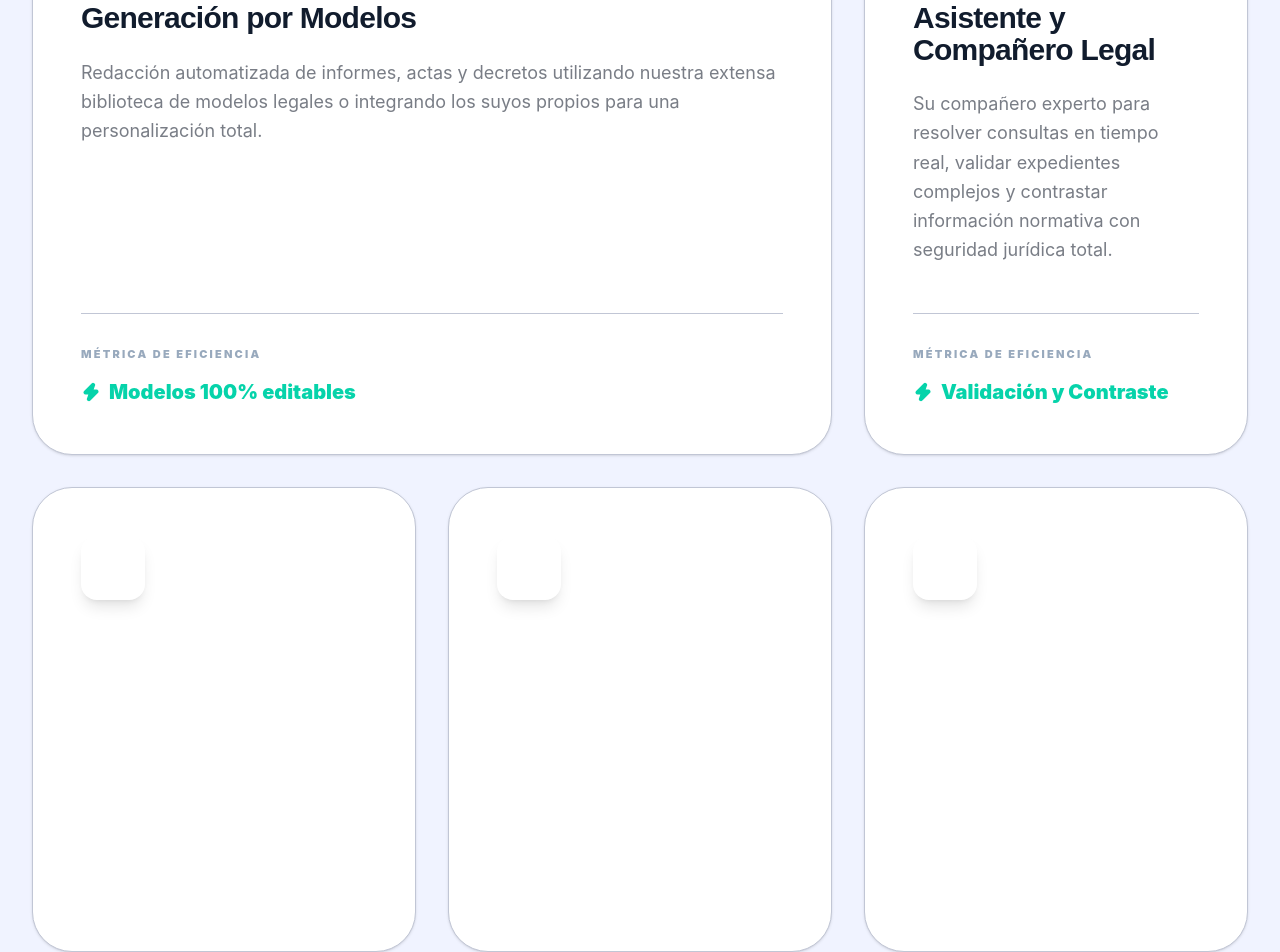
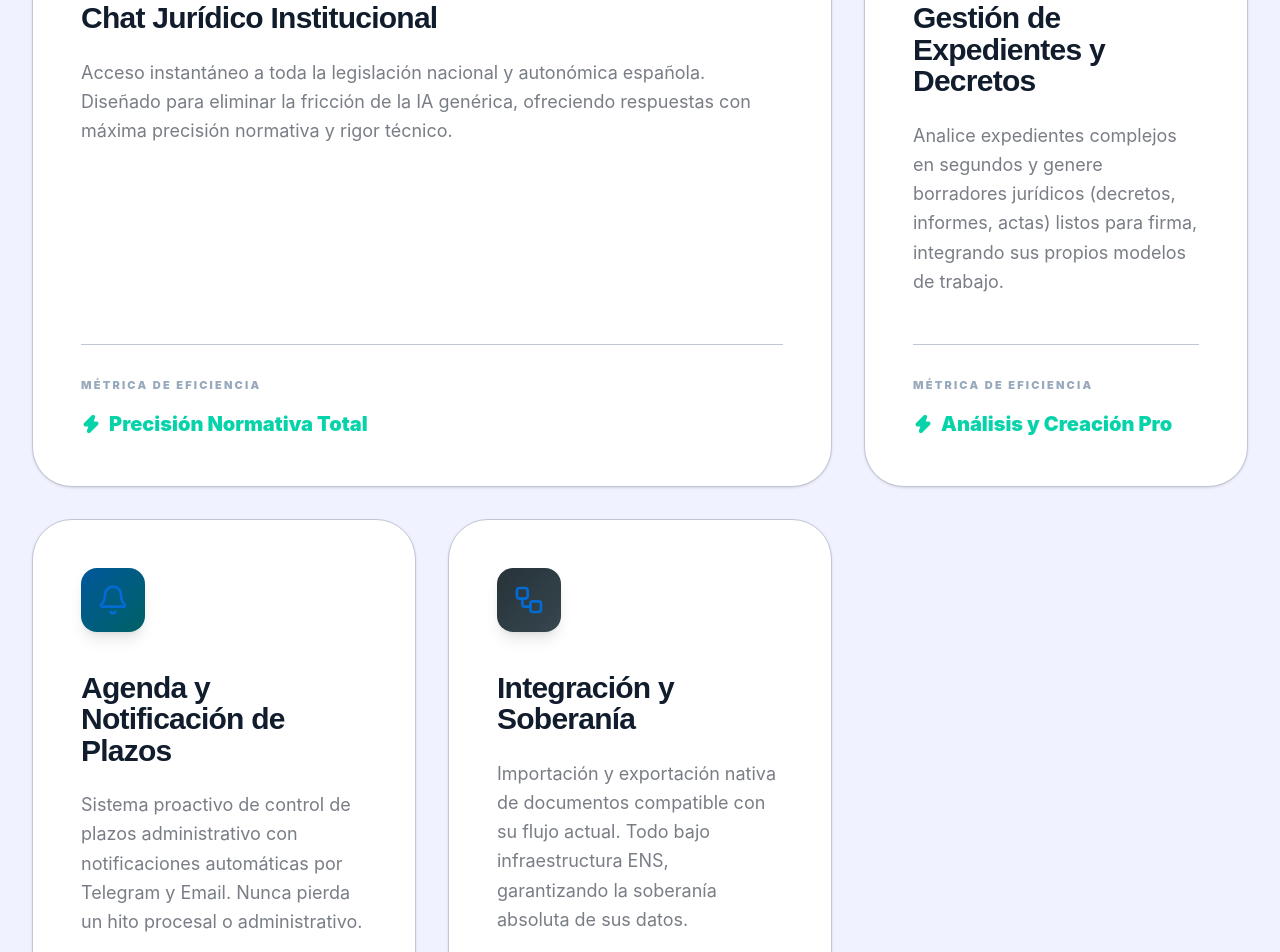
Before and after one commit to automatizacionesnunez-byte/Munilex-Academy-web, a React (Vite) app: page /funcionarios in a window 1280 px wide. Shown: the part 1380-2332 px from the top of the page. Built offline with nearby package versions, Linux system fonts and the light colour scheme.

Commit message:
Consolidated professional tools: integrated chat, dossier management, and notifications into 4 high-impact cards

```diff
--- a/src/pages/munilex/Services.tsx
+++ b/src/pages/munilex/Services.tsx
@@ -14,49 +14,40 @@ import {
   Lock,
   Workflow,
   LineChart,
-  UserCheck
+  UserCheck,
+  Brain
 } from 'lucide-react';
 
 const Services = () => {
   const funcionarioServices = [
     {
-      title: "Generación por Modelos",
-      desc: "Redacción automatizada de informes, actas y decretos utilizando nuestra extensa biblioteca de modelos legales o integrando los suyos propios para una personalización total.",
-      icon: <FileText className="w-8 h-8" />,
-      benefit: "Modelos 100% editables",
+      title: "Chat Jurídico Institucional",
+      desc: "Acceso instantáneo a toda la legislación nacional y autonómica española. Diseñado para eliminar la fricción de la IA genérica, ofreciendo respuestas con máxima precisión normativa y rigor técnico.",
+      icon: <Brain className="w-10 h-10" />,
+      benefit: "Precisión Normativa Total",
       color: "from-[#1a237e] to-[#0d47a1]",
       size: "large"
     },
     {
-      title: "Asistente y Compañero Legal",
-      desc: "Su compañero experto para resolver consultas en tiempo real, validar expedientes complejos y contrastar información normativa con seguridad jurídica total.",
-      icon: <UserCheck className="w-8 h-8" />,
-      benefit: "Validación y Contraste",
+      title: "Gestión de Expedientes y Decretos",
+      desc: "Analice expedientes complejos en segundos y genere borradores jurídicos (decretos, informes, actas) listos para firma, integrando sus propios modelos de trabajo.",
+      icon: <FileText className="w-8 h-8" />,
+      benefit: "Análisis y Creación Pro",
       color: "from-[#0d47a1] to-[#01579b]"
     },
     {
-      title: "Agenda y Plazos Inteligentes",
-      desc: "Gestión proactiva de plazos administrativos con un sistema de alertas multicanal: notificaciones por Telegram, Email y directamente en la plataforma.",
-      icon: <Bell className="w-6 h-6" />,
-      dark: true
+      title: "Agenda y Notificación de Plazos",
+      desc: "Sistema proactivo de control de plazos administrativo con notificaciones automáticas por Telegram y Email. Nunca pierda un hito procesal o administrativo.",
+      icon: <Bell className="w-8 h-8" />,
+      benefit: "Control Multicanal",
+      color: "from-[#01579b] to-[#006064]"
     },
     {
-      title: "Auditoría Normativa Continua",
-      desc: "Alertas proactivas cuando un cambio en la normativa estatal o autonómica afecta a sus expedientes u ordenanzas municipales vigentes.",
-      icon: <Activity className="w-6 h-6" />,
-      dark: true
-    },
-    {
-      title: "Buscador Semántico BOE Pro",
-      desc: "Encuentre la base legal que necesita instantáneamente. Cruce de legislación estatal, autonómica y local con un solo clic.",
-      icon: <Search className="w-6 h-6" />,
-      dark: true
-    },
-    {
-      title: "Integración de Sistemas",
-      desc: "Munilex Professional se adapta a su flujo de trabajo actual, permitiendo importar y exportar documentos de forma nativa.",
-      icon: <Workflow className="w-6 h-6" />,
-      dark: false
+      title: "Integración y Soberanía",
+      desc: "Importación y exportación nativa de documentos compatible con su flujo actual. Todo bajo infraestructura ENS, garantizando la soberanía absoluta de sus datos.",
+      icon: <Workflow className="w-8 h-8" />,
+      benefit: "Flujo 100% Nativo",
+      color: "from-[#263238] to-[#37474f]"
     }
   ];
 
```
